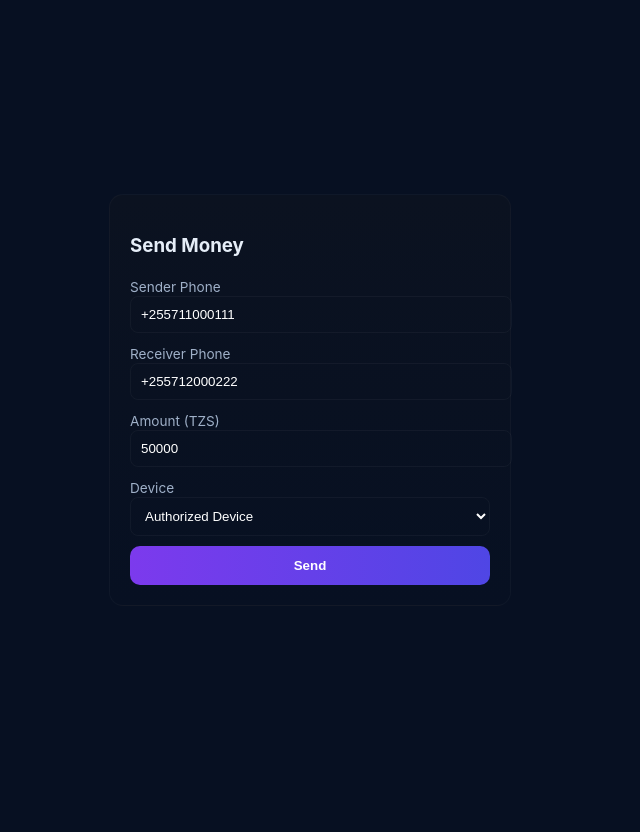
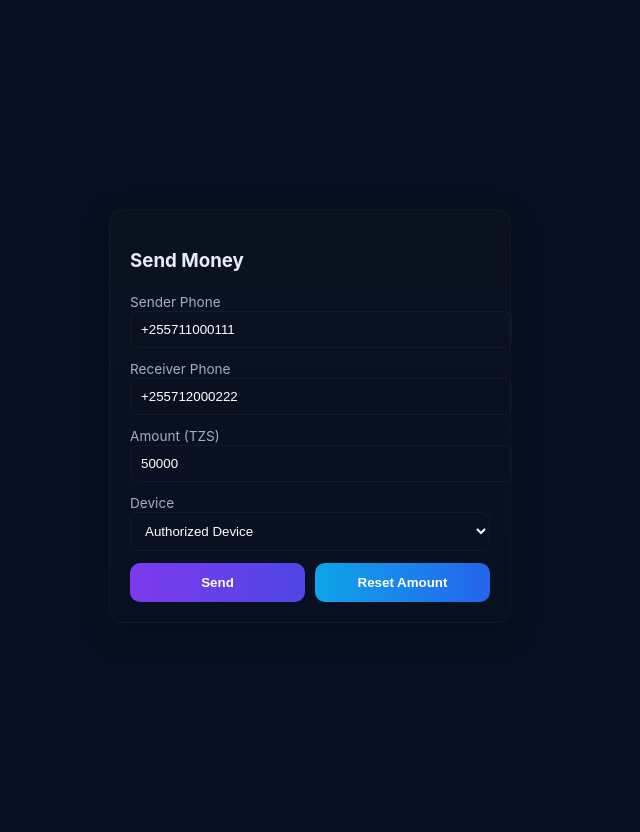
Before and after one commit to ndulute255/Maxify, a Flask app: page /sender in a window 1280 px wide. Shown: the whole page, without its empty margins (330-970 px from the left). Before the commit the page ends 585 px from the top, so only its background shows below. Run offline with Flask 2, Linux system fonts and the light colour scheme.

Commit message:
New commit:Sender's improvements

```diff
--- a/templates/sender.html
+++ b/templates/sender.html
@@ -4,16 +4,20 @@
   <meta charset="utf-8"><meta name="viewport" content="width=device-width,initial-scale=1">
   <title>Sender - M-Detect</title>
   <style>
-    body{background:#071022;color:#e6eef8;font-family:Inter,Segoe UI,Roboto,Arial,sans-serif;display:flex;align-items:center;justify-content:center;height:100vh;margin:0}
-    .card{background:linear-gradient(180deg,#0b1220,#071022);padding:20px;border-radius:14px;width:360px;border:1px solid rgba(255,255,255,0.03)}
+    body{background:#071022;color:#e6eef8;font-family:Inter,Segoe UI,Roboto,Arial,sans-serif;display:flex;align-items:center;justify-content:center;min-height:100vh;margin:0;padding:16px}
+    .card{background:linear-gradient(180deg,#0b1220,#071022);padding:20px;border-radius:14px;width:min(100%,360px);border:1px solid rgba(255,255,255,0.03);box-shadow:0 10px 30px rgba(0,0,0,0.25)}
     .field{margin-bottom:10px}
     label{font-size:0.85rem;color:#9fb0c8}
     input,select{width:100%;padding:10px;border-radius:8px;border:1px solid rgba(255,255,255,0.04);background:transparent;color:#fff}
-    button{width:100%;padding:12px;border-radius:10px;background:linear-gradient(90deg,#7c3aed,#4f46e5);border:none;color:#fff;font-weight:700}
-    .modal{position:fixed;left:0;top:0;width:100%;height:100%;display:flex;align-items:center;justify-content:center;background:rgba(0,0,0,0.5)}
-    .modal .inner{background:#071022;padding:18px;border-radius:12px;border:1px solid rgba(255,255,255,0.04)}
+    .action-row{display:flex;gap:10px;margin-top:12px;flex-wrap:wrap}
+    button{padding:12px;border-radius:10px;background:linear-gradient(90deg,#7c3aed,#4f46e5);border:none;color:#fff;font-weight:700;cursor:pointer;transition:transform .2s ease, opacity .2s ease}
+    button:hover{transform:translateY(-1px);opacity:.95}
+    .secondary{background:linear-gradient(90deg,#0ea5e9,#2563eb)}
+    .modal{position:fixed;left:0;top:0;width:100%;height:100%;display:flex;align-items:center;justify-content:center;background:rgba(0,0,0,0.5);padding:16px}
+    .modal .inner{background:#071022;padding:18px;border-radius:12px;border:1px solid rgba(255,255,255,0.04);width:min(100%,320px)}
     .ok{background:linear-gradient(90deg,#10b981,#3ee6b0);padding:8px 12px;border-radius:8px;color:#031016}
     .bad{background:linear-gradient(90deg,#ff4d6d,#ff6f8f);padding:8px 12px;border-radius:8px;color:#fff}
+    @media (max-width:480px){.action-row{flex-direction:column}.action-row button{width:100%}}
   </style>
 </head>
 <body>
@@ -28,7 +32,10 @@
         <option value="UNKNOWN-999">Unknown / Mismatched Device</option>
       </select>
     </div>
-    <button id="sendBtn">Send</button>
+    <div class="action-row">
+      <button id="sendBtn" style="flex:1">Send</button>
+      <button id="resetBtn" class="secondary" type="button" style="flex:1">Reset Amount</button>
+    </div>
   </div>
 
   <div id="modal" style="display:none" class="modal"><div class="inner" id="modalInner"></div></div>
@@ -52,6 +59,9 @@
       }
       modal.style.display='flex';
     });
+    document.getElementById('resetBtn').addEventListener('click', () => {
+      document.getElementById('amount').value = '50000';
+    });
     function closeModal(){document.getElementById('modal').style.display='none';}
   </script>
 </body>
```
Also changed, not shown: templates/receiver.html (+15 -2 lines).
